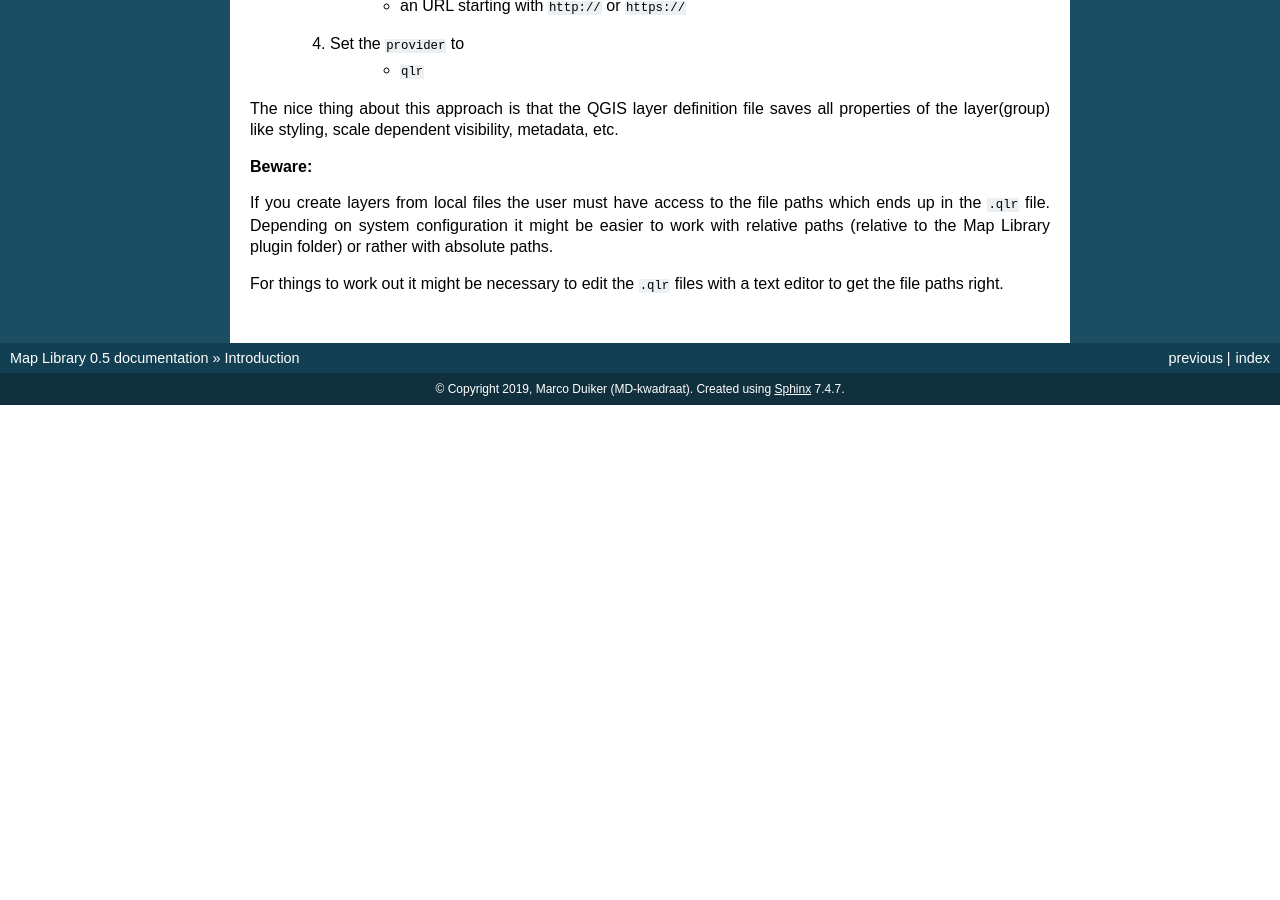
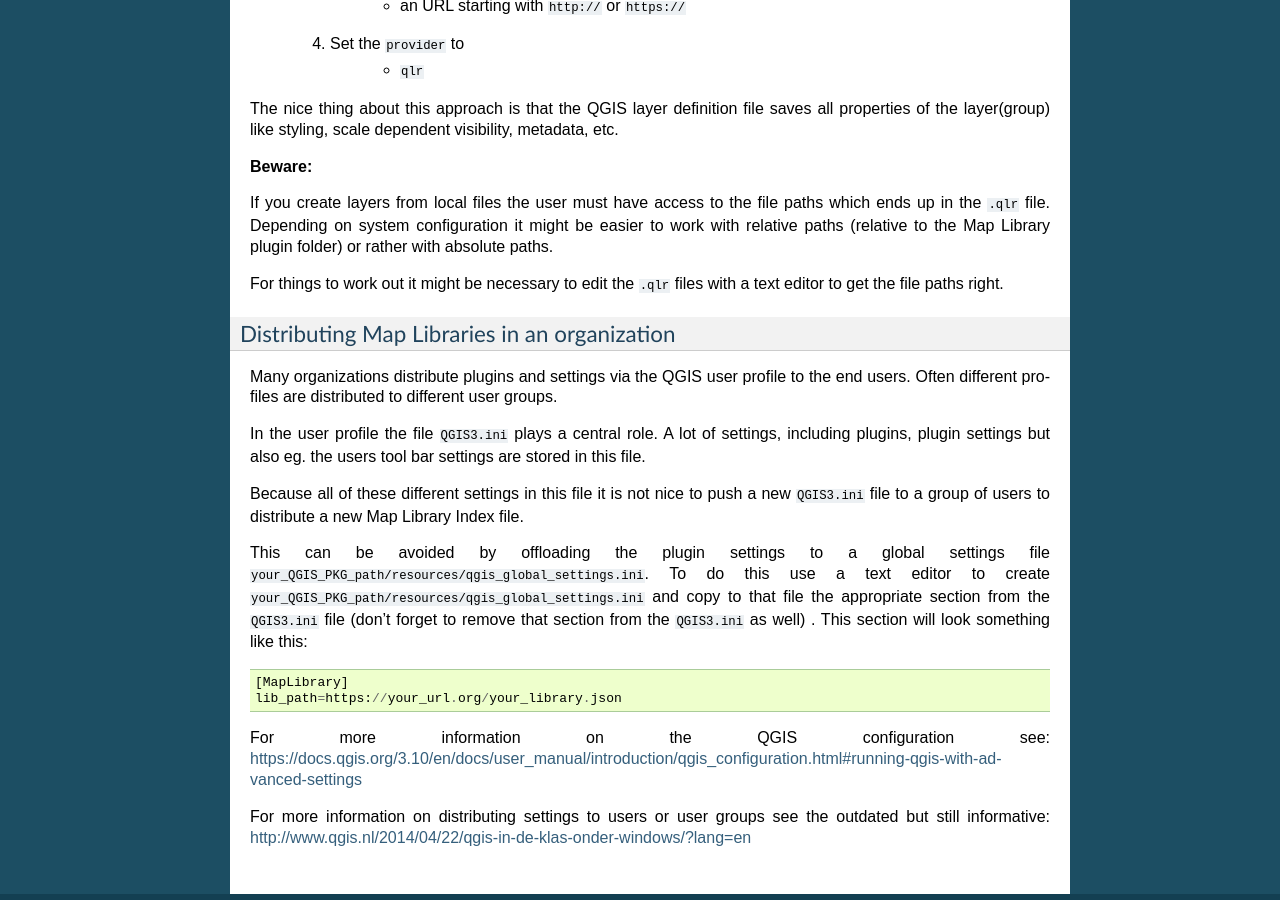
Before and after one commit to MarcoDuiker/QGIS_Map_library, a Sphinx documentation site: the page built from help/source/introduction.rst, in a window 1280 px wide and 900 px high, scrolled down 3454 px. Built offline with Sphinx 7.4.7, drawn with Linux system fonts in a browser that asks for light colours; formulas are drawn with MathJax 3; before the commit the page ends 3859 px from its top, so only the background shows below that; some of the changed text lies outside the part shown.

Commit message:
added help about the new settings and upped the version for ditribution

```diff
--- a/help/source/introduction.rst
+++ b/help/source/introduction.rst
@@ -179,3 +179,25 @@ The nice thing about this approach is that the QGIS layer definition file saves
 If you create layers from local files the user must have access to the file paths which ends up in the ``.qlr`` file. Depending on system configuration it might be easier to work with relative paths (relative to the Map Library plugin folder) or rather with absolute paths.
 
 For things to work out it might be necessary to edit the ``.qlr`` files with a text editor to get the file paths right.
+
+Distributing Map Libraries in an organization
+---------------------------------------------
+
+Many organizations distribute plugins and settings via the QGIS user profile to the end users. Often different profiles are distributed to different user groups.
+
+In the user profile the file ``QGIS3.ini`` plays a central role. A lot of settings, including plugins, plugin settings but also eg. the users tool bar settings are stored in this file.
+
+Because all of these different settings in this file it is not nice to push a new ``QGIS3.ini`` file to a group of users to distribute a new Map Library Index file.
+
+This can be avoided by offloading the plugin settings to a global settings file  ``your_QGIS_PKG_path/resources/qgis_global_settings.ini``.
+To do this use a text editor to create ``your_QGIS_PKG_path/resources/qgis_global_settings.ini`` and copy to that file the appropriate section from the ``QGIS3.ini`` file (don't forget to remove that section from the ``QGIS3.ini`` as well) . This section will look something like this:
+
+::
+
+    [MapLibrary]
+    lib_path=https://your_url.org/your_library.json
+
+
+For more information on the QGIS configuration see: https://docs.qgis.org/3.10/en/docs/user_manual/introduction/qgis_configuration.html#running-qgis-with-advanced-settings
+
+For more information on distributing settings to users or user groups see the outdated but still informative: http://www.qgis.nl/2014/04/22/qgis-in-de-klas-onder-windows/?lang=en
--- a/metadata.txt
+++ b/metadata.txt
@@ -16,7 +16,7 @@ repository=https://github.com/MarcoDuiker/QGIS_Map_library/
 # Recommended items:
 
 # Uncomment the following line and add your changelog:
-changelog= 0.7: improved error handling, fixed encoding problem on remote qlr with non-ascii characters.
+changelog= 0.7: improved error handling, fixed encoding problem on remote qlr with non-ascii characters. 0.8 moved settings to QgsSettings so a global settings file other than QGIS3.ini can be used.
 
 # Tags are comma separated with spaces allowed
 tags=maps, layers, wms, wfs, ogr, library
```
Also changed, not shown: other parts of metadata.txt (+1 -1 lines), 7 other files.
